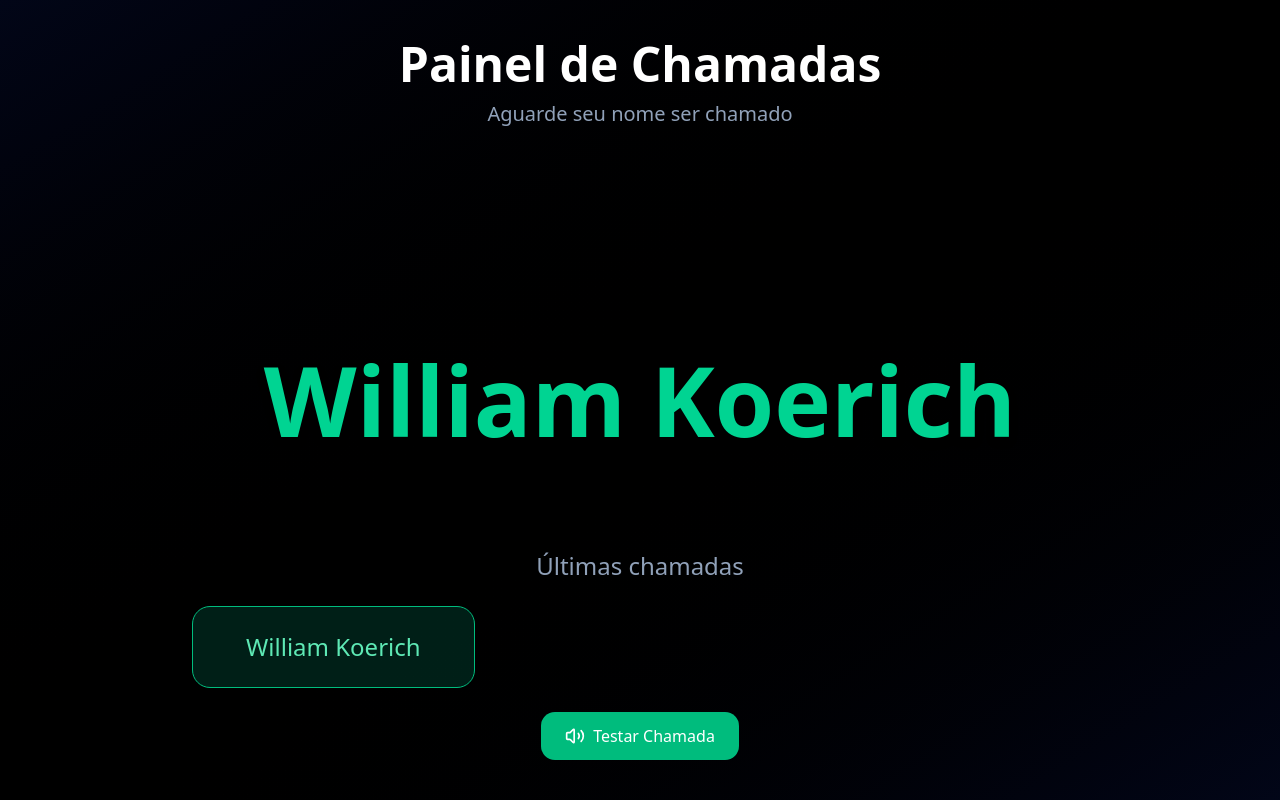
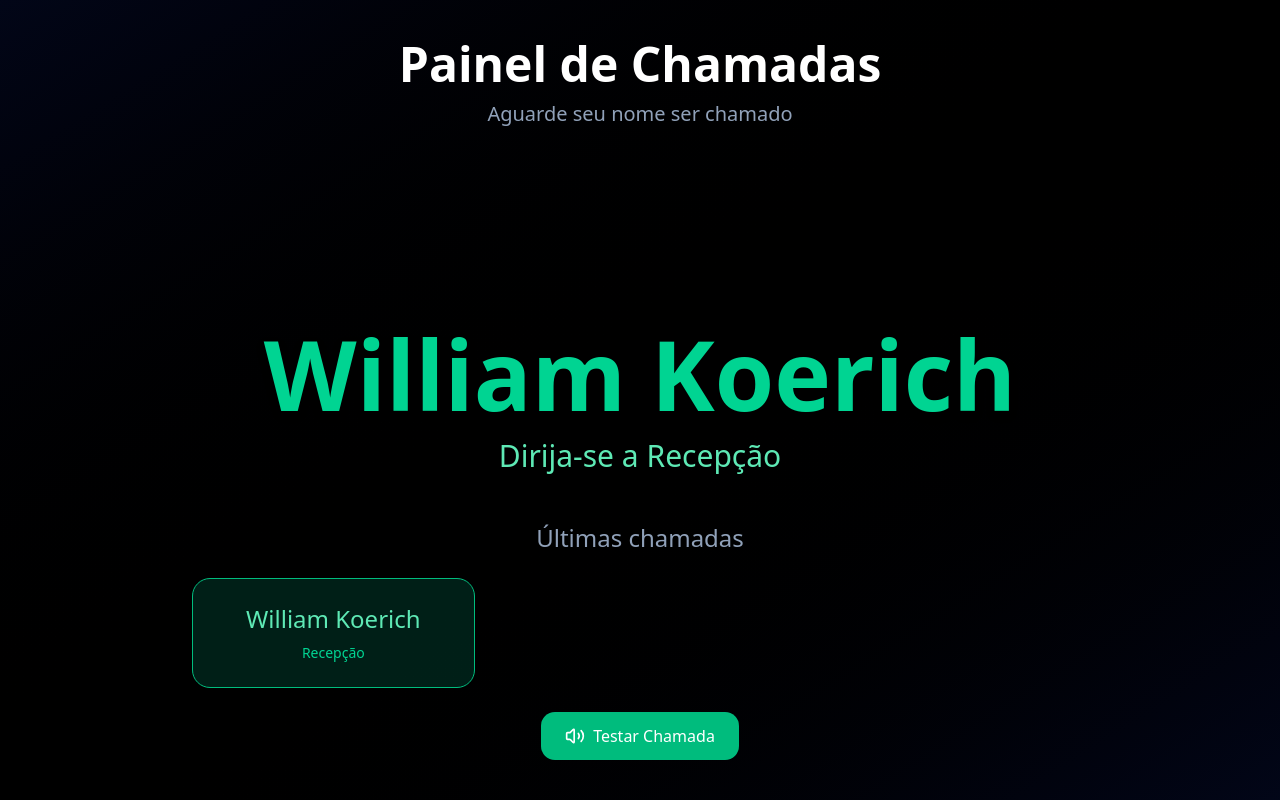
Before and after one commit to William-Koerich/saude, a Next.js app: page /painel-tv in a window 1280 px wide. Both pictures are taken after a click on the button "Testar Chamada". Built offline with nearby package versions, Linux system fonts and the light colour scheme.

Commit message:
feat: added service location on painel tv

```diff
--- a/app/(public)/painel-tv/page.tsx
+++ b/app/(public)/painel-tv/page.tsx
@@ -8,7 +8,8 @@ import { useSearchParams } from "next/navigation"
 
 export default function PainelTV() {
   const [nomeAtual, setNomeAtual] = useState<string | null>(null)
-  const [ultimosChamados, setUltimosChamados] = useState<string[]>([])
+  const [localAtendimentoAtual, setLocalAtendimentoAtual] = useState<string | null>(null)
+  const [ultimosChamados, setUltimosChamados] = useState<Array<{senha: string, localAtendimento: string}>>([])
   const [audioLiberado, setAudioLiberado] = useState(false)
 
   const searchParams = useSearchParams()
@@ -37,11 +38,13 @@ export default function PainelTV() {
   speechSynthesis.getVoices()
 }, [])
 
-  function chamarPaciente(nome: string) {
-  setNomeAtual(nome)
+  function chamarPaciente(senha: string, localAtendimento: string) {
+    console.log("Chamando paciente:", senha, "para", localAtendimento)
+  setNomeAtual(senha)
+  setLocalAtendimentoAtual(localAtendimento)
 
   setUltimosChamados((prev) => {
-    const atualizados = [nome, ...prev.filter((n) => n !== nome)]
+    const atualizados = [{senha, localAtendimento}, ...prev.filter((n) => n.senha !== senha)]
     return atualizados.slice(0, 3)
   })
 
@@ -49,7 +52,7 @@ export default function PainelTV() {
     speechSynthesis.cancel()
 
     const msg = new SpeechSynthesisUtterance(
-      `Atenção, ${nome}, favor dirigir-se à recepção`
+      `Atenção, ${senha}, favor dirigir-se a ${localAtendimento}`
     )
 
     const vozes = speechSynthesis.getVoices()
@@ -93,9 +96,9 @@ export default function PainelTV() {
       console.log("📺 Conectado:", socket.id)
     })
 
-    socket.on("chamarPaciente", (data: { nome: string }) => {
-      console.log("📢 Recebido:", data)
-      chamarPaciente(data.nome)
+    socket.on("chamarPaciente", (data: { senha: string, localAtendimento: string }) => {
+      console.log("📢 Recebido:", data.senha, "para", data.localAtendimento)
+      chamarPaciente(data.senha, data.localAtendimento)
     })
 
     return () => {
@@ -128,6 +131,11 @@ export default function PainelTV() {
             <p className="text-8xl font-bold text-emerald-400 drop-shadow-lg wrap-break-words">
               {nomeAtual}
             </p>
+            {localAtendimentoAtual && (
+              <p className="text-3xl text-emerald-300 mt-4 font-medium">
+                Dirija-se a {localAtendimentoAtual}
+              </p>
+            )}
           </motion.div>
         ) : (
           <motion.div
@@ -148,7 +156,7 @@ export default function PainelTV() {
           </h2>
 
           <div className="grid grid-cols-3 gap-6">
-            {ultimosChamados.map((nome, index) => (
+            {ultimosChamados.map((chamada, index) => (
               <div
                 key={index}
                 className={`rounded-2xl p-6 text-center border ${
@@ -162,7 +170,14 @@ export default function PainelTV() {
                     index === 0 ? "text-emerald-300" : "text-slate-300"
                   }`}
                 >
-                  {nome}
+                  {chamada.senha}
+                </p>
+                <p
+                  className={`text-sm mt-2 ${
+                    index === 0 ? "text-emerald-400" : "text-slate-400"
+                  }`}
+                >
+                  {chamada.localAtendimento}
                 </p>
               </div>
             ))}
@@ -172,7 +187,7 @@ export default function PainelTV() {
 
       <div className="absolute bottom-10 flex gap-4">
         <button
-          onClick={() => chamarPaciente("William Koerich")}
+          onClick={() => chamarPaciente("William Koerich", "Recepção")}
           className="bg-emerald-500 hover:bg-emerald-600 text-white px-6 py-3 rounded-xl flex items-center gap-2 transition"
         >
           <Volume2 size={20} />
```
